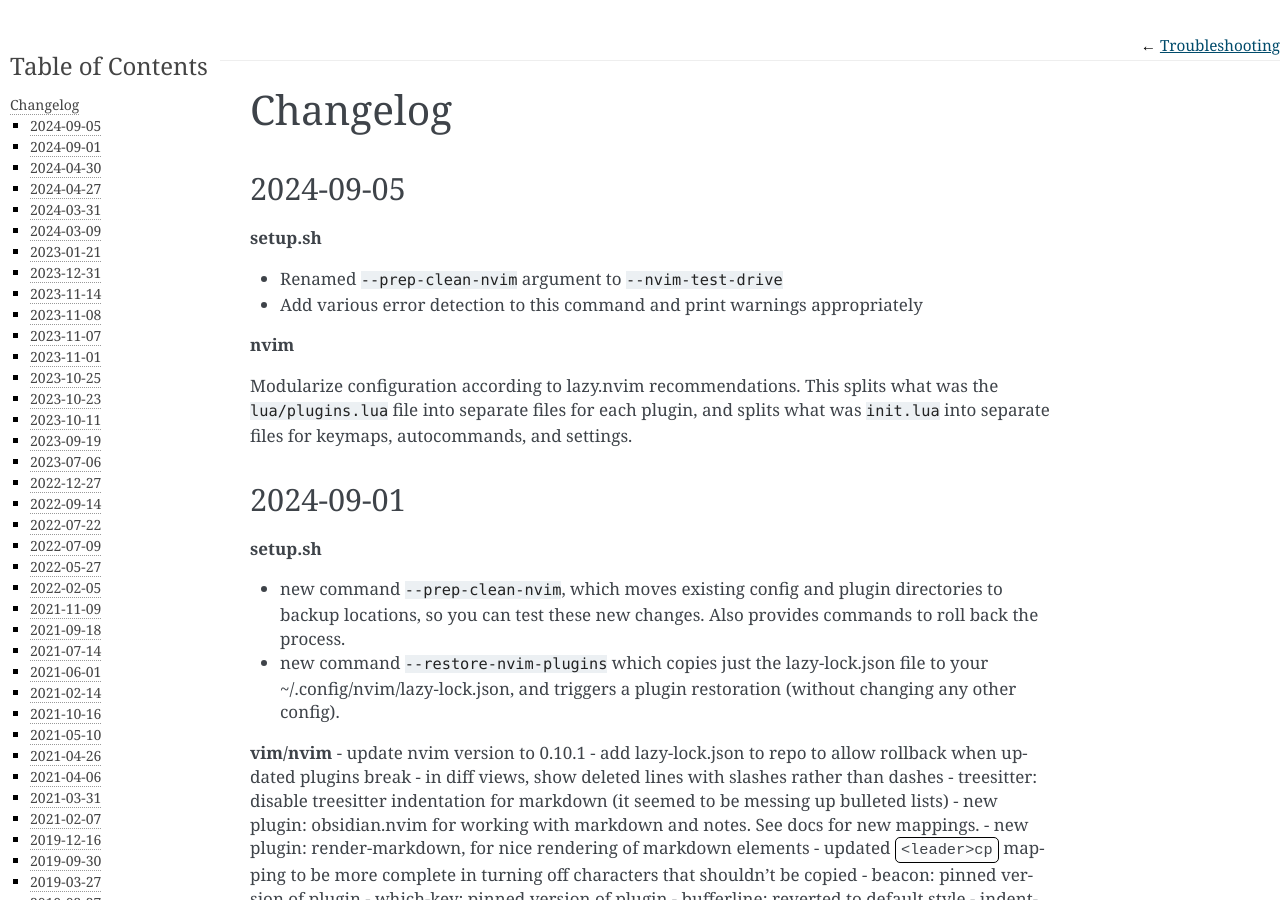
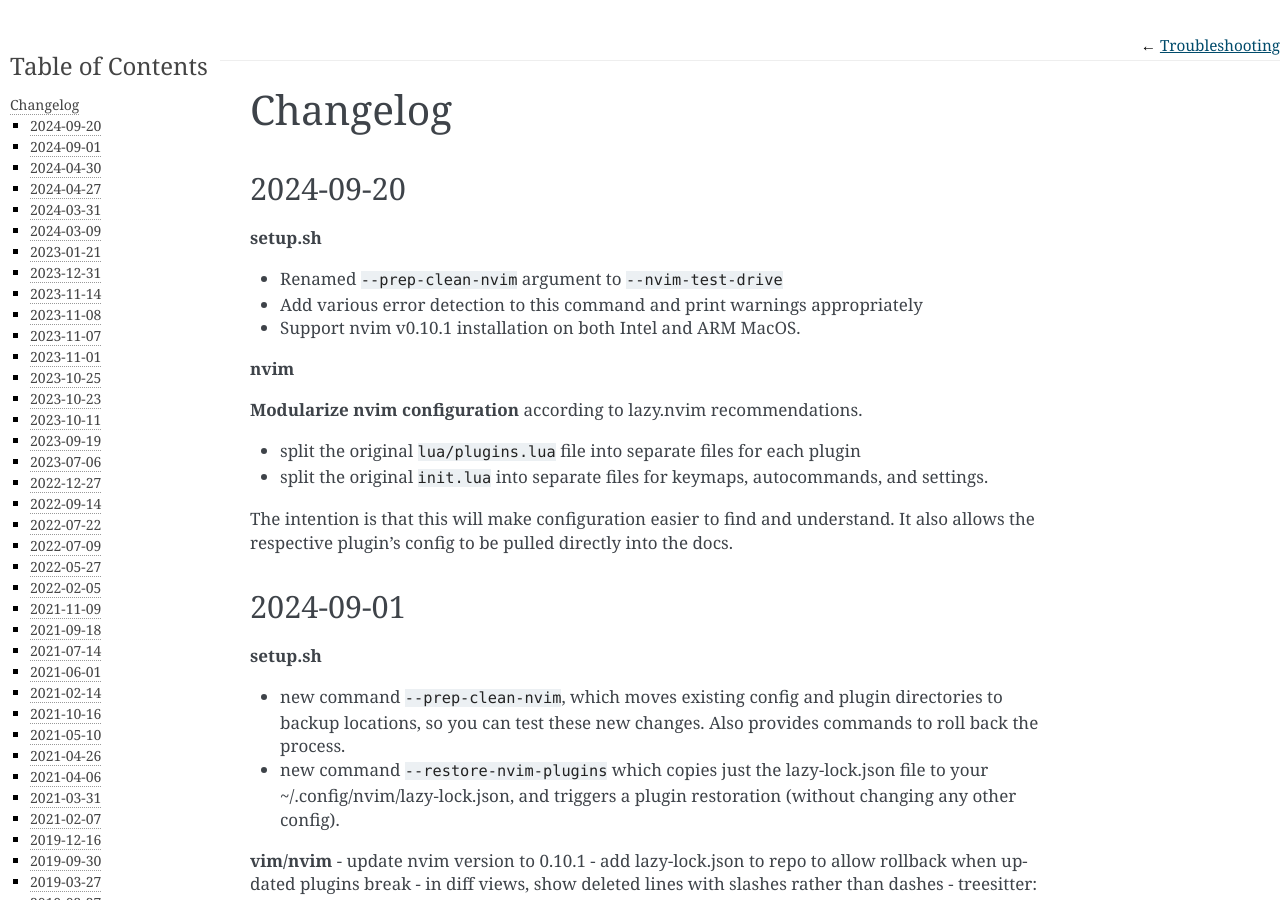
Before and after one commit to daler/dotfiles, a Sphinx documentation site: the page built from docs/changelog.rst, in a window 1280 px wide and 900 px high. Built offline with Sphinx 7.4.7, drawn with Linux system fonts in a browser that asks for light colours.

Commit message:
minor docs and changelog tweaks

```diff
--- a/docs/changelog.rst
+++ b/docs/changelog.rst
@@ -1,19 +1,25 @@
 Changelog
 =========
 
-2024-09-05
+2024-09-20
 ----------
 **setup.sh**
 
 - Renamed ``--prep-clean-nvim`` argument to ``--nvim-test-drive``
 - Add various error detection to this command and print warnings appropriately
+- Support nvim v0.10.1 installation on both Intel and ARM MacOS.
 
 **nvim**
 
-Modularize configuration according to lazy.nvim recommendations. This splits
-what was the ``lua/plugins.lua`` file into separate files for each plugin, and
-splits what was ``init.lua`` into separate files for keymaps, autocommands, and
-settings.
+**Modularize nvim configuration** according to lazy.nvim recommendations.
+
+- split the original ``lua/plugins.lua`` file into separate files for each plugin
+- split the original ``init.lua`` into separate files for keymaps,
+  autocommands, and settings.
+
+The intention is that this will make configuration easier to find and
+understand. It also allows the respective plugin's config to be pulled directly
+into the docs.
 
 2024-09-01
 ----------
--- a/docs/vim.rst
+++ b/docs/vim.rst
@@ -33,7 +33,7 @@ Files
 
    Updated nvim installation version to 0.10.1 for macOS
 
-.. versionchanged:: 2024-09-04
+.. versionchanged:: 2024-09-20
 
    Modularized configuration: split up config files according to `structured
    setup <https://lazy.folke.io/installation>`__ recommendations from
```
